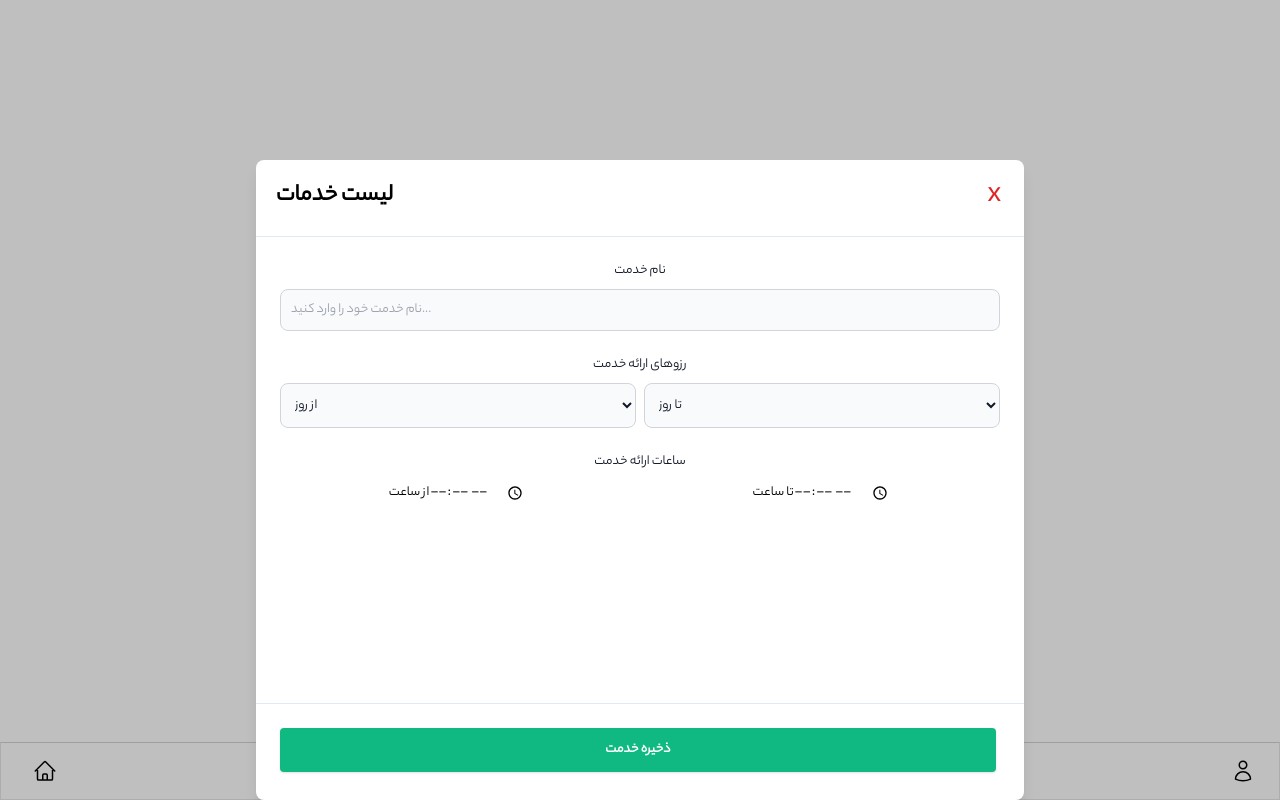
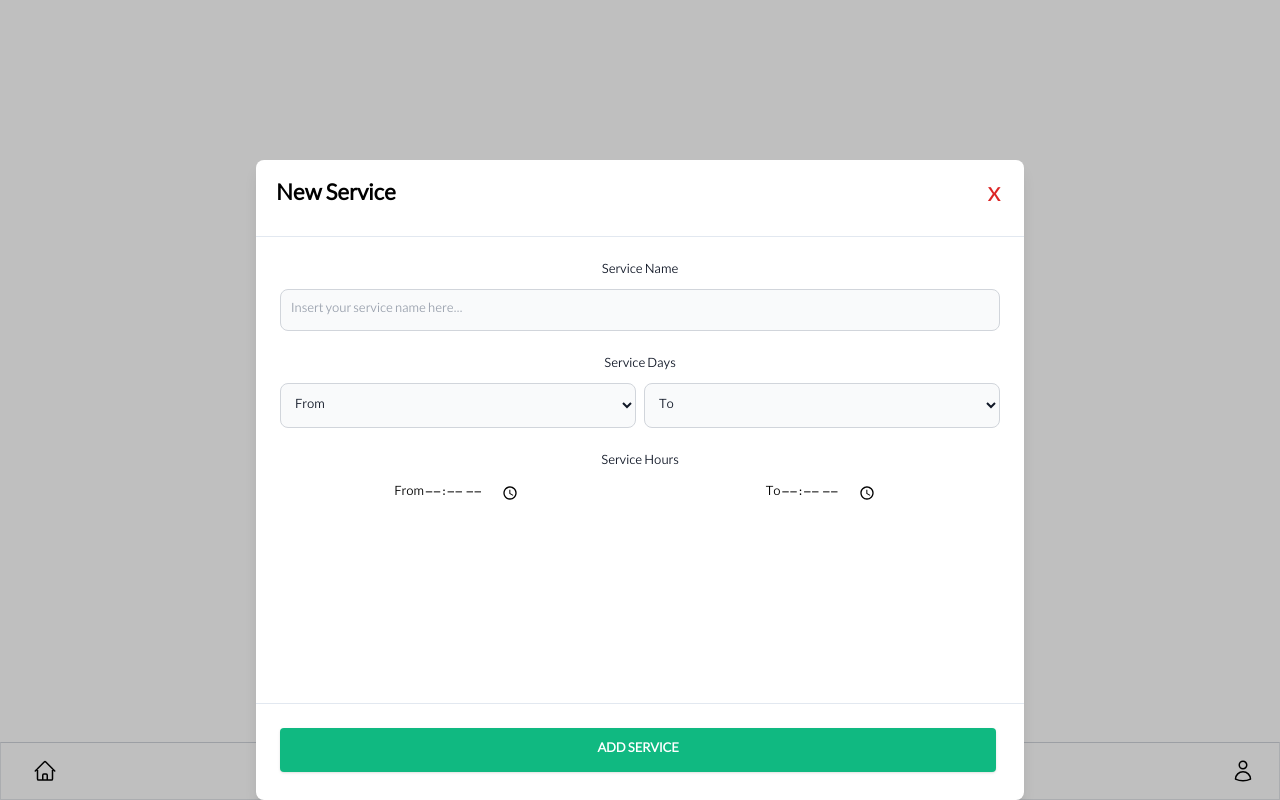
Before and after one commit to AbolfazlMarzban/beautyno-pwa, a React (Create React App) app: page /Profile/services in a window 1280 px wide. Both pictures are taken after a click on the button "ADD SERVICE". Built offline with nearby package versions, Linux system fonts and the light colour scheme.

Commit message:
abol 1402-8-27

```diff
--- a/src/components/profile/profileServices/profileServices.jsx
+++ b/src/components/profile/profileServices/profileServices.jsx
@@ -26,7 +26,7 @@ export default function ProfileServices() {
                 <div className="border-0 rounded-lg shadow-lg relative flex flex-col w-full bg-white outline-none focus:outline-none h-full">
                   {/*header*/}
                   <div className="flex items-start justify-between p-5 border-b border-solid border-slate-200 rounded-t">
-                    <h3 className="text-2xl font-semibold">لیست خدمات</h3>
+                    <h3 className="text-2xl font-semibold">New Service</h3>
                     <button
                       className="p-1 border-0 text-red-600 text-xl font-semibold outline-none focus:outline-none"
                       onClick={() => setShowModal(false)}
@@ -42,13 +42,13 @@ export default function ProfileServices() {
                           for="name"
                           className="block mb-2 text-sm font-medium text-gray-900 dark:text-white"
                         >
-                          نام خدمت
+                          Service Name
                         </label>
                         <input
                           type="text"
                           id="name"
                           className="bg-gray-50 border border-gray-300 text-gray-900 text-sm rounded-lg focus:ring-blue-500 focus:border-blue-500 block w-full p-2.5 dark:bg-gray-700 dark:border-gray-600 dark:placeholder-gray-400 dark:text-white dark:focus:ring-blue-500 dark:focus:border-blue-500"
-                          placeholder="نام خدمت خود را وارد کنید..."
+                          placeholder="Insert your service name here..."
                           required
                         />
                       </div>
@@ -57,7 +57,7 @@ export default function ProfileServices() {
                           for="password"
                           className="block mb-2 text-sm font-medium text-gray-900 dark:text-white"
                         >
-                          رزوهای ارائه خدمت
+                          Service Days
                         </label>
                         <div className="flex gap-2">
                           <div className="basis-1/2">
@@ -65,14 +65,14 @@ export default function ProfileServices() {
                               id="weekDays"
                               class="bg-gray-50 border border-gray-300 text-gray-900 text-sm rounded-lg focus:ring-blue-500 focus:border-blue-500 block w-full p-2.5 dark:bg-gray-700 dark:border-gray-600 dark:placeholder-gray-400 dark:text-white dark:focus:ring-blue-500 dark:focus:border-blue-500"
                             >
-                              <option selected>از روز</option>
-                              <option value="US">شنبه</option>
-                              <option value="CA">یکشنبه</option>
-                              <option value="FR">دوشنبه</option>
-                              <option value="DE">سه شنبه</option>
-                              <option value="DE">چهار شنبه</option>
-                              <option value="DE">پنج شنبه </option>
-                              <option value="DE">جمعه</option>
+                              <option selected>From</option>
+                              <option value="US">Saturday</option>
+                              <option value="CA">Sunday</option>
+                              <option value="FR">Monday</option>
+                              <option value="DE">Tuesday</option>
+                              <option value="DE">Wendsday</option>
+                              <option value="DE">Thursday</option>
+                              <option value="DE">Friday</option>
                             </select>
                           </div>
                           <div className="basis-1/2">
@@ -80,14 +80,14 @@ export default function ProfileServices() {
                               id="weekDays"
                               class="bg-gray-50 border border-gray-300 text-gray-900 text-sm rounded-lg focus:ring-blue-500 focus:border-blue-500 block w-full p-2.5 dark:bg-gray-700 dark:border-gray-600 dark:placeholder-gray-400 dark:text-white dark:focus:ring-blue-500 dark:focus:border-blue-500"
                             >
-                              <option selected>تا روز</option>
-                              <option value="US">شنبه</option>
-                              <option value="CA">یکشنبه</option>
-                              <option value="FR">دوشنبه</option>
-                              <option value="DE">سه شنبه</option>
-                              <option value="DE">چهار شنبه</option>
-                              <option value="DE">پنج شنبه </option>
-                              <option value="DE">جمعه</option>
+                              <option selected>To</option>
+                              <option value="US">Saturday</option>
+                              <option value="CA">Sunday</option>
+                              <option value="FR">Monday</option>
+                              <option value="DE">Tuesday</option>
+                              <option value="DE">Wendsday</option>
+                              <option value="DE">Thursday</option>
+                              <option value="DE">Friday</option>
                             </select>
                           </div>
                         </div>
@@ -97,20 +97,20 @@ export default function ProfileServices() {
                           for="password"
                           className="block mb-2 text-sm font-medium text-gray-900 dark:text-white"
                         >
-                          ساعات ارائه خدمت
+                          Service Hours
                         </label>
                         <div className="flex gap-2">
                           <div className="basis-1/2">
                             <label htmlFor="" className="text-sm">
                               {" "}
-                              از ساعت
+                              From
                             </label>
                             <input type="time" name="time" />
                           </div>
                           <div className="basis-1/2">
                             <label htmlFor="" className="text-sm">
                               {" "}
-                              تا ساعت
+                              To
                             </label>
                             <input type="time" name="time" />
                           </div>
@@ -132,7 +132,7 @@ export default function ProfileServices() {
                       type="button"
                       onClick={() => setShowModal(false)}
                     >
-                      ذخیره خدمت
+                      Add Service
                     </button>
                   </div>
                 </div>
```
